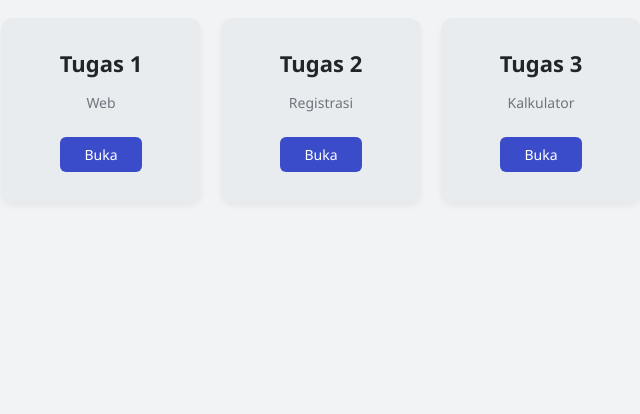
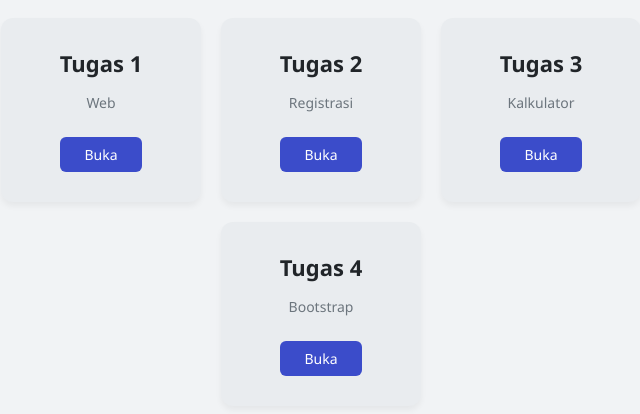
Before and after one commit to Elita1212/elitanastasya, a plain HTML site: page index.html in a window 1280 px wide. Shown: the part 100-514 px from the top of the page, without its empty margins (319-959 px from the left). Drawn offline with Linux system fonts and the light colour scheme.

Commit message:
index.html
Added a fourth task card for Bootstrap.

```diff
--- a/index.html
+++ b/index.html
@@ -32,6 +32,14 @@
                 <p>Kalkulator</p>
                 <a href="https://elita1212.github.io/litalita/" class="btn-buka">Buka</a>
             </div>
+
+             <!-- Kartu Tugas 4 -->
+            <div class="card">
+                <h2>Tugas 4</h2>
+                <p>Bootstrap</p>
+                <a href="https://elita1212.github.io/lituyy/" class="btn-buka">Buka</a>
+            </div>
+
         </div>
     </div>
 
```
